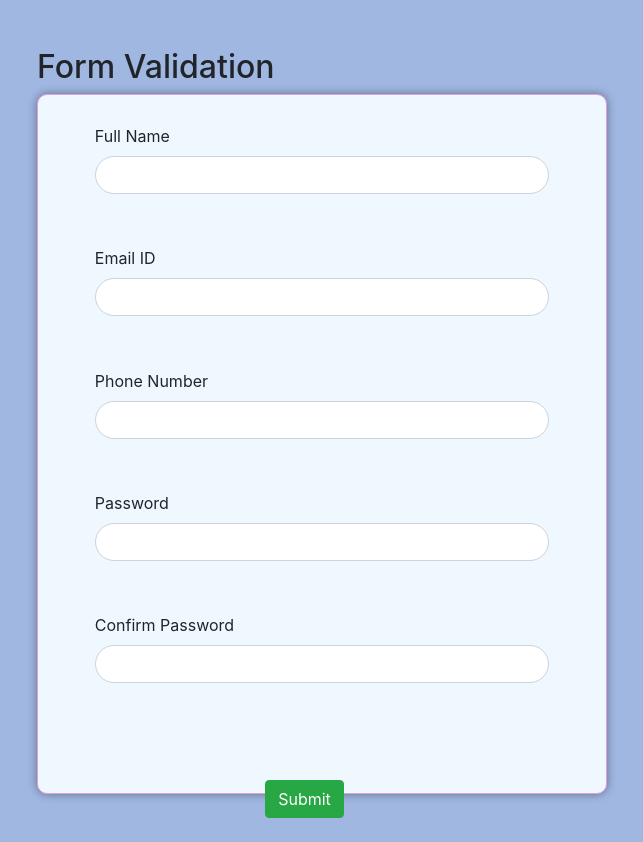
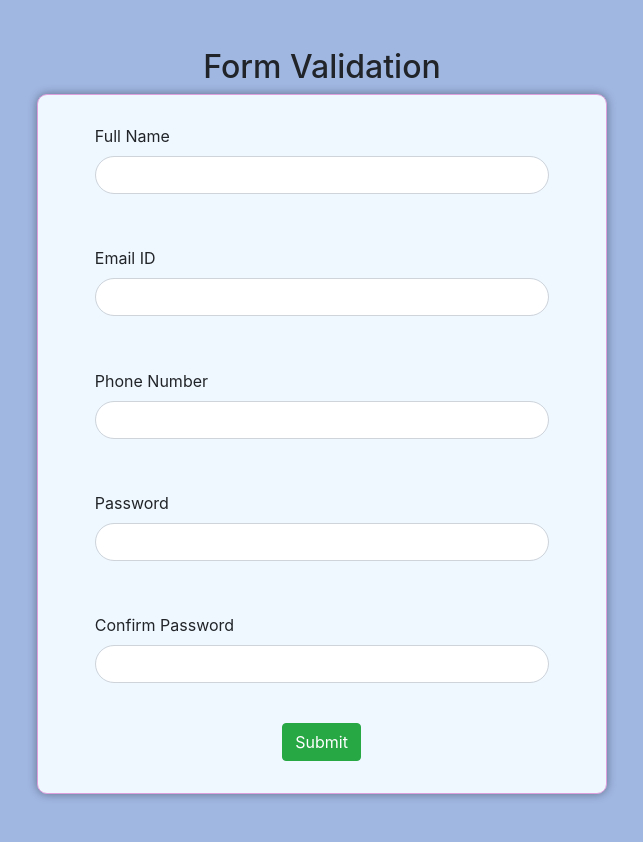
Before and after one commit to nehaingale02/Form-Validation, a plain HTML site: page index.html in a window 1280 px wide. Shown: the whole page, without its empty margins (318-961 px from the left). Drawn offline with nearby package versions, Linux system fonts and the light colour scheme.

Commit message:
modified  files

```diff
--- a/script.js
+++ b/script.js
@@ -52,7 +52,6 @@ document.addEventListener('DOMContentLoaded', (event) => {
         // If all validations pass, show a success alert
         if (isValid) {
             alert('Form submitted successfully!');
-
         }
     }
 });
--- a/style.css
+++ b/style.css
@@ -1,11 +1,12 @@
 body {
   background-color: rgb(160, 183, 226);
 }
-
+h2{
+  text-align: center;
+}
 .container {
   width: 600px;
 }
-
 #registrationForm {
   height: 700px;
   background-color: aliceblue;
@@ -14,7 +15,6 @@ body {
   margin-bottom: 2rem;
   box-shadow: 0 0 10px rgba(0, 0, 0, 0.4);
 }
-
 .form-control {
   border-radius: 30px;
   width: 80%;
@@ -32,6 +32,5 @@ label {
   margin-left: 10%;
 }
 .btn {
-  margin-top: 10%;
-  margin-left: 40%;
+  margin-left: 43%;
 }
```
Also changed, not shown: index.html (+1 -1 lines).
